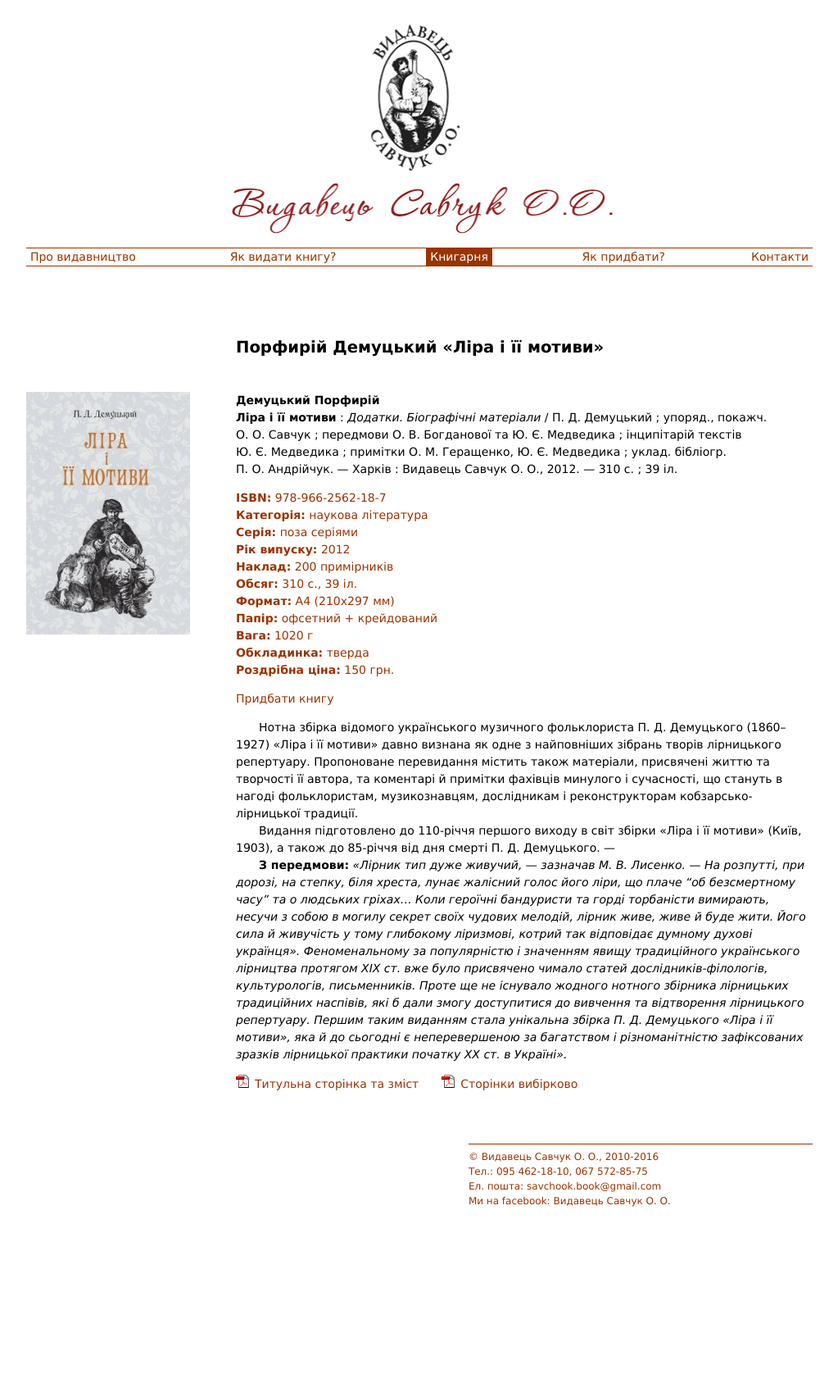
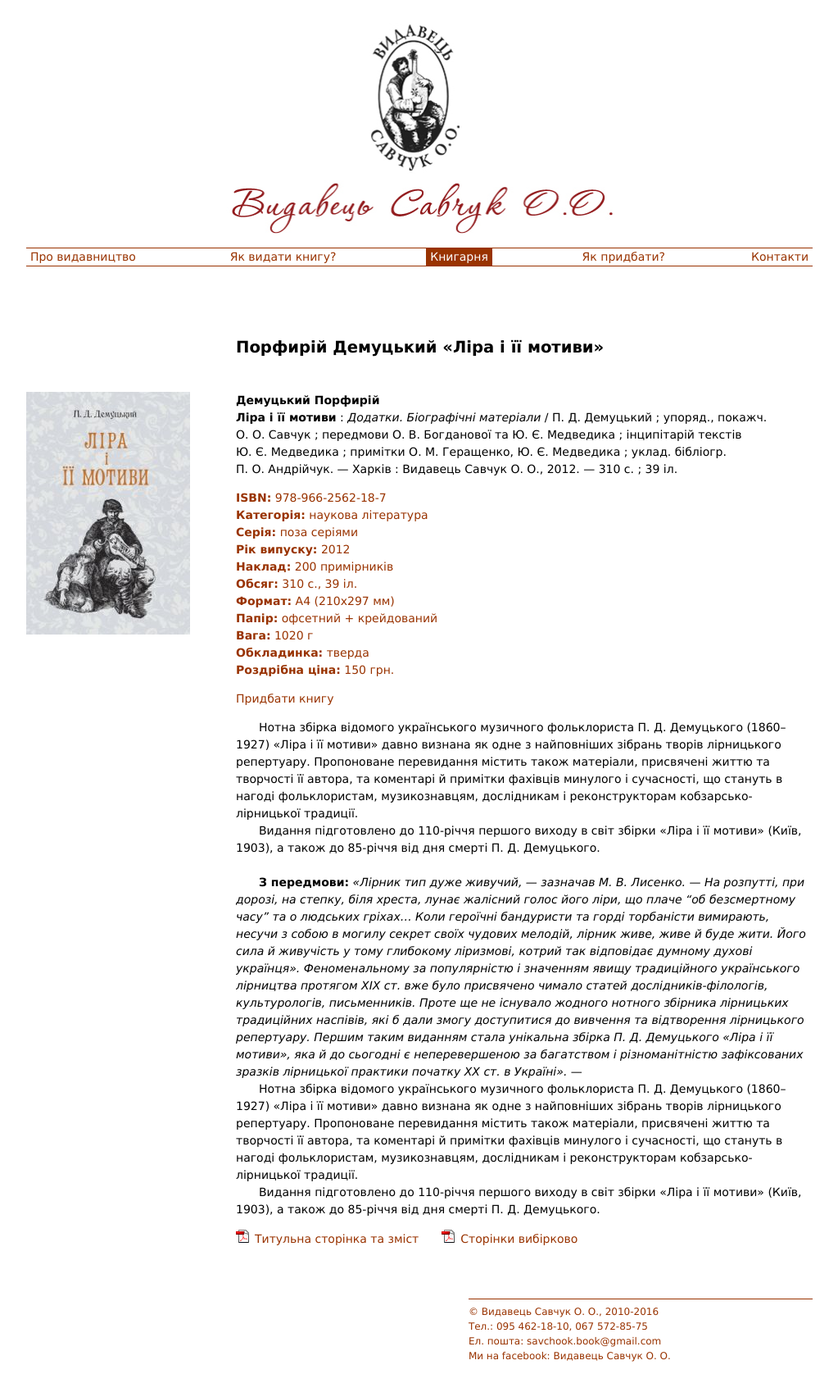
Before and after one commit to savchook/savchook.github.io, a Jekyll site: the page built from _books/demutskiy-lira-motyvy/index.markdown, in a window 1280 px wide. Shown: the whole page at 82% size, without its empty margins (128-1151 px from the left). Built offline with Jekyll 4.4.1, drawn with Linux system fonts in a browser that asks for light colours; before the commit the page ends 1498 px from its top, so only the background shows below that.

Commit message:
Update index.markdown

```diff
--- a/_books/demutskiy-lira-motyvy/index.markdown
+++ b/_books/demutskiy-lira-motyvy/index.markdown
@@ -38,13 +38,20 @@
 
 Видання підготовлено до 110-річчя першого виходу в світ збірки «Ліра і її мотиви» (Київ, 1903), а також
 до 85-річчя від дня смерті П. Д. Демуцького.
----
+
 &nbsp;
 &nbsp;
-
-
-
 
 **З передмови:** *«Лірник тип дуже живучий, — зазначав М. В. Лисенко. — На розпутті, при дорозі, на
 степку, біля хреста, лунає жалісний голос його ліри, що плаче "об безсмертному часу" та о людських гріхах... Коли героїчні бандуристи та горді торбаністи вимирають, несучи з собою в могилу секрет своїх чудових мелодій, лірник живе, живе й буде жити. Його сила й живучість у тому глибокому ліризмові, котрий так відповідає думному духові українця».
 Феноменальному за популярністю і значенням явищу традиційного українського лірництва протягом ХІХ ст. вже було присвячено чимало статей дослідників-філологів, культурологів, письменників. Проте ще не існувало жодного нотного збірника лірницьких традиційних наспівів, які б дали змогу доступитися до вивчення та відтворення лірницького репертуару. Першим таким виданням стала унікальна збірка П. Д. Демуцького «Ліра і її мотиви», яка й до сьогодні є неперевершеною за багатством і різноманітністю зафіксованих зразків лірницької практики початку ХХ ст. в Україні».*
+---
+
+Нотна збірка відомого українського музичного фольклориста П. Д. Демуцького (1860–1927) «Ліра і її мотиви»
+давно визнана як одне з найповніших зібрань творів лірницького репертуару. Пропоноване перевидання містить
+також матеріали, присвячені життю та творчості її автора, та коментарі й примітки фахівців минулого і
+сучасності, що стануть в нагоді фольклористам, музикознавцям, дослідникам і реконструкторам
+кобзарсько-лірницької традиції.
+
+Видання підготовлено до 110-річчя першого виходу в світ збірки «Ліра і її мотиви» (Київ, 1903), а також
+до 85-річчя від дня смерті П. Д. Демуцького.
```
